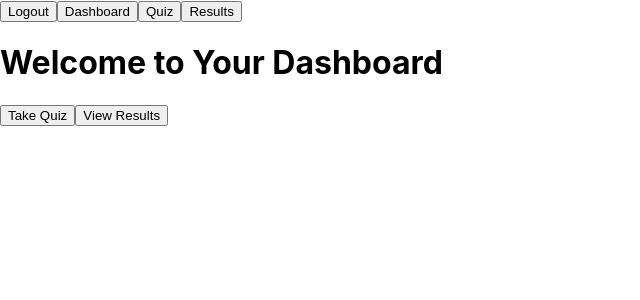
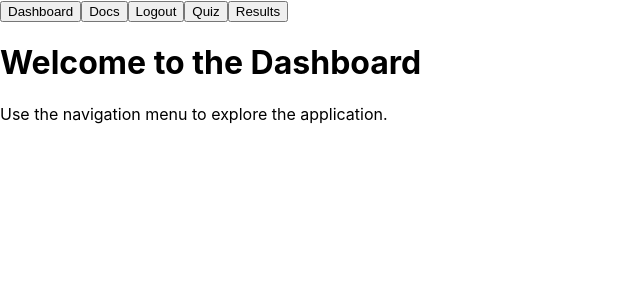
Before and after one commit to MRaflyH/TubesTST2, a React (Create React App) app in the folder frontend/: page /dashboard in a window 1280 px wide. Shown: the top 300 px of the page, without its empty margins (0-640 px from the left). Built offline with nearby package versions, Linux system fonts and the light colour scheme; sample sign-in values are in the browser's storage.

Commit message:
semi final

```diff
--- a/frontend/src/App.js
+++ b/frontend/src/App.js
@@ -25,16 +25,17 @@ const Header = () => {
 
   return (
     <nav>
+      <button onClick={() => window.location.href = '/dashboard'}>Dashboard</button>
+      <button onClick={() => window.location.href = '/docs'}>Docs</button>
       {token ? (
         <>
           <button onClick={logout}>Logout</button>
-          <button onClick={() => window.location.href = '/dashboard'}>Dashboard</button>
           <button onClick={() => window.location.href = '/quiz'}>Quiz</button>
           <button onClick={() => window.location.href = '/results'}>Results</button>
         </>
       ) : (
         <>
-          <button onClick={() => window.location.href = '/'}>Login</button>
+          <button onClick={() => window.location.href = '/login'}>Login</button>
           <button onClick={() => window.location.href = '/signup'}>Sign Up</button>
         </>
       )}
@@ -47,16 +48,10 @@ const App = () => {
     <Router>
       <Header /> {/* Add Header for navigation */}
       <Routes>
-        <Route path="/" element={<Login />} /> {/* Login page */}
+        <Route path="/" element={<Navigate to="/dashboard" replace />} /> {/* Redirect to Dashboard */}
         <Route path="/signup" element={<SignUp />} /> {/* Sign-Up page */}
-        <Route
-          path="/dashboard"
-          element={
-            <ProtectedRoute>
-              <Dashboard />
-            </ProtectedRoute>
-          }
-        /> {/* Protected Dashboard page */}
+        <Route path="/login" element={<Login />} /> {/* Sign-Up page */}
+        <Route path="/dashboard" element={<Dashboard />} /> {/* Dashboard */}
         <Route
           path="/quiz"
           element={
--- a/frontend/src/components/Dashboard.jsx
+++ b/frontend/src/components/Dashboard.jsx
@@ -1,26 +1,10 @@
 import React, { useContext } from 'react';
-import { useNavigate } from 'react-router-dom';
-import AuthContext from '../AuthContext';
 
 const Dashboard = () => {
-  const { token } = useContext(AuthContext);
-  const navigate = useNavigate();
-
   return (
     <div>
-      {token ? (
-        <>
-          <h1>Welcome to Your Dashboard</h1>
-          <button onClick={() => navigate('/quiz')}>Take Quiz</button>
-          <button onClick={() => navigate('/results')}>View Results</button>
-        </>
-      ) : (
-        <>
-          <h1>Welcome, Please Login or Signup</h1>
-          <button onClick={() => navigate('/')}>Login</button>
-          <button onClick={() => navigate('/signup')}>Sign Up</button>
-        </>
-      )}
+      <h1>Welcome to the Dashboard</h1>
+      <p>Use the navigation menu to explore the application.</p>
     </div>
   );
 };
```
